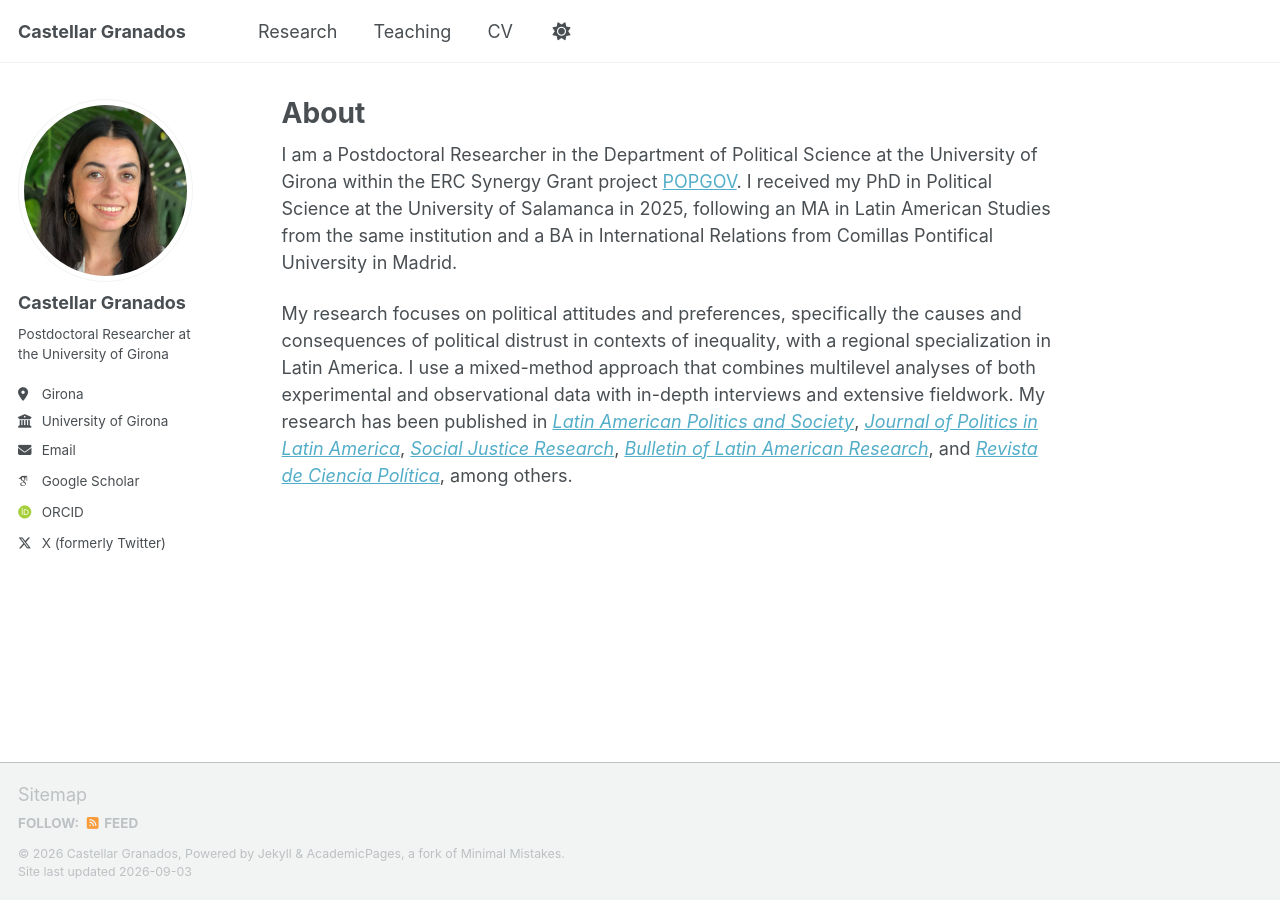
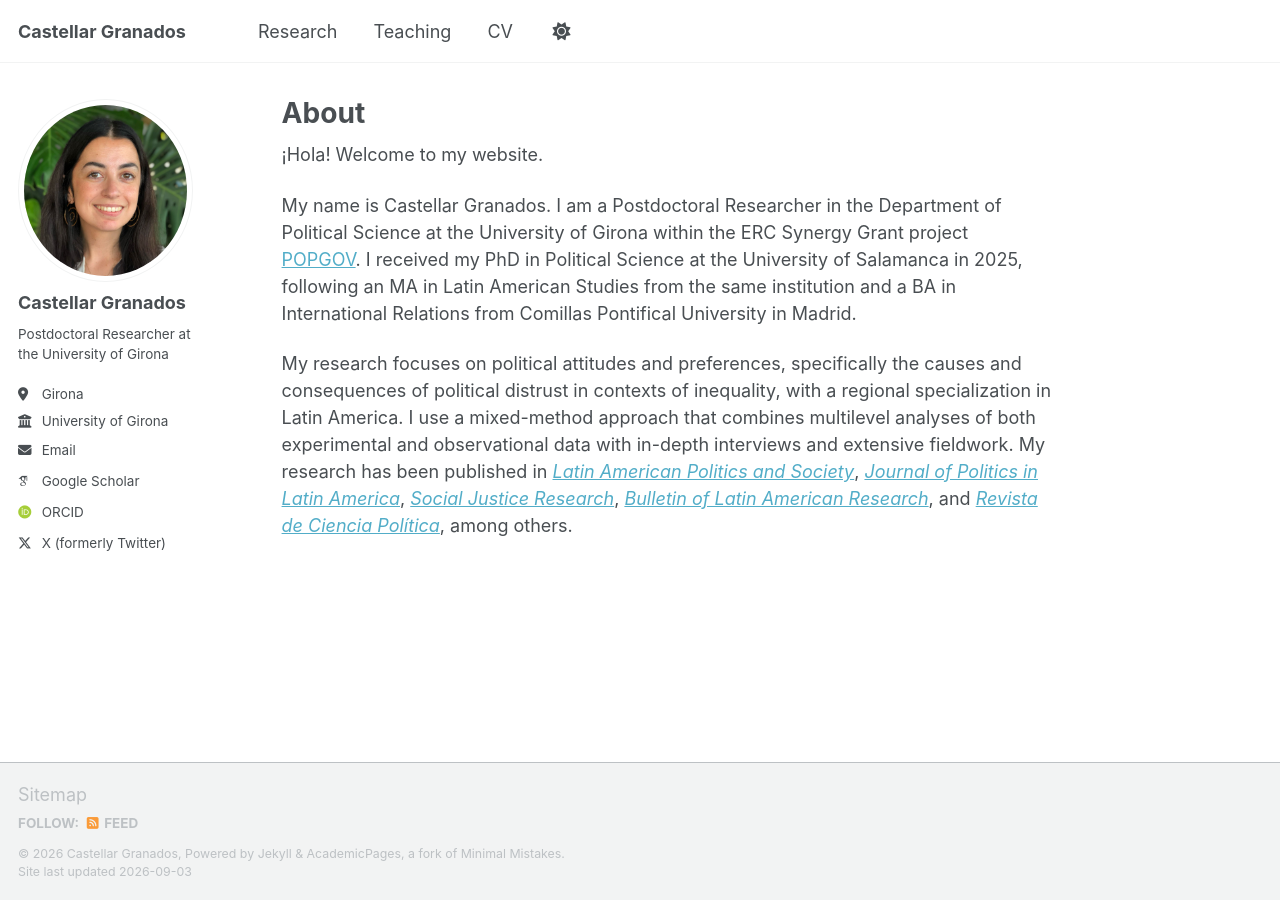
Before and after one commit to castellargranados/castellargranados.github.io, a Jekyll site: the page built from _pages/about.md, in a window 1280 px wide. Built offline with Jekyll 4.4.1, drawn with Linux system fonts in a browser that asks for light colours; some web fonts are replaced; a script bundle is joined from its source files by our own code; library files that are not in the unit come from our copies.

Commit message:
Update about page with personal details
Added personal introduction and name to the about page.

```diff
--- a/_pages/about.md
+++ b/_pages/about.md
@@ -6,7 +6,8 @@ redirect_from:
   - /about/
   - /about.html
 ---
+¡Hola! Welcome to my website.
 
-I am a Postdoctoral Researcher in the Department of Political Science at the University of Girona within the ERC Synergy Grant project [POPGOV](https://popgovproject.wordpress.com/). I received my PhD in Political Science at the University of Salamanca in 2025, following an MA in Latin American Studies from the same institution and a BA in International Relations from Comillas Pontifical University in Madrid.
+My name is Castellar Granados. I am a Postdoctoral Researcher in the Department of Political Science at the University of Girona within the ERC Synergy Grant project [POPGOV](https://popgovproject.wordpress.com/). I received my PhD in Political Science at the University of Salamanca in 2025, following an MA in Latin American Studies from the same institution and a BA in International Relations from Comillas Pontifical University in Madrid.
 
 My research focuses on political attitudes and preferences, specifically the causes and consequences of political distrust in contexts of inequality, with a regional specialization in Latin America. I use a mixed-method approach that combines multilevel analyses of both experimental and observational data with in-depth interviews and extensive fieldwork. My research has been published in *[Latin American Politics and Society](https://www.cambridge.org/core/journals/latin-american-politics-and-society/article/race-inequality-and-political-trust-in-latin-america/DF147D983D674CE25D1E5BE34EAF1221)*, *[Journal of Politics in Latin America](https://journals.sagepub.com/doi/10.1177/1866802X251384315)*, *[Social Justice Research](https://link.springer.com/article/10.1007/s11211-025-00452-6)*, *[Bulletin of Latin American Research](https://onlinelibrary.wiley.com/doi/10.1111/blar.13591)*, and *[Revista de Ciencia Política](https://www.scielo.cl/scielo.php?pid=S0718-090X2023005000109&script=sci_abstract)*, among others.
```
